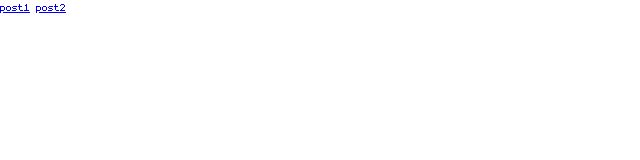
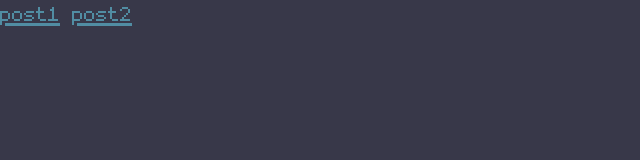
Before and after one commit to Horryportier/neocites, a plain HTML site: page index.html in a window 1280 px wide. Shown: the whole page, without its empty margins (0-640 px from the left). Drawn offline with Linux system fonts and the light colour scheme.

Commit message:
some css

```diff
--- a/index.html
+++ b/index.html
@@ -11,8 +11,10 @@
 
 <body>
 	<div class="main">
-		<a href="output/post1/page1.html">post1</a>
+		<div class="blog-posts-links">
+			<a href="output/post1/page1.html">post1</a>
 <a href="output/post2/page1.html">post2</a>
+		</div>
 	</div>
 </body>
 
--- a/style.css
+++ b/style.css
@@ -1,5 +1,71 @@
 /* CSS Fixes and Improvements */
 
+:root {
+	--ekko-1: #FFFFFA;
+	--ekko-2: #E5E3E3;
+	--ekko-3: #BAB2B6;
+	--ekko-4: #948690;
+	--ekko-5: #6B606E;
+	--ekko-6: #504254;
+	--ekko-7: #322B3B;
+	--ekko-8: #1E1B27;
+	--ekko-9: #D0D0F0;
+	--ekko-10: #4F4540;
+	--ekko-11: #695E57;
+	--ekko-12: #9A8D7A;
+	--ekko-13: #D5C9AB;
+	--ekko-14: #FBF2D0;
+	--ekko-15: #B5AE91;
+	--ekko-16: #83816C;
+	--ekko-17: #5A5C58;
+	--ekko-18: #383849;
+	--ekko-19: #94A285;
+	--ekko-20: #738369;
+	--ekko-21: #546851;
+	--ekko-22: #374C46;
+	--ekko-23: #2A3941;
+	--ekko-24: #242832;
+	--ekko-25: #C0D9D9;
+	--ekko-26: #789AAC;
+	--ekko-27: #567183;
+	--ekko-28: #3E515E;
+	--ekko-29: #F5DB93;
+	--ekko-30: #D9B56F;
+	--ekko-31: #BB9256;
+	--ekko-32: #9C7444;
+	--ekko-33: #795636;
+	--ekko-34: #553B2C;
+	--ekko-35: #362A29;
+	--ekko-36: #262026;
+	--ekko-37: #38222D;
+	--ekko-38: #542434;
+	--ekko-39: #752B39;
+	--ekko-40: #96413D;
+	--ekko-41: #B56246;
+	--ekko-42: #D88E4F;
+	--ekko-43: #EFC15F;
+	--ekko-44: #C2B752;
+	--ekko-45: #A0A34B;
+	--ekko-46: #7E8940;
+	--ekko-47: #5E7745;
+	--ekko-48: #3D654D;
+	--ekko-49: #517F4E;
+	--ekko-50: #719D50;
+	--ekko-51: #97BD56;
+	--ekko-52: #2D416E;
+	--ekko-53: #3B6992;
+	--ekko-54: #518DA3;
+	--ekko-55: #83C5CF;
+	--ekko-56: #BEFBFB;
+	--ekko-57: #242849;
+	--ekko-58: #372B54;
+	--ekko-59: #4D3454;
+	--ekko-60: #67455F;
+	--ekko-61: #866170;
+	--ekko-62: #AD827F;
+	--ekko-63: #E7B19E;
+	--ekko-64: #F2D3B5;
+}
 
 
 @font-face {
@@ -7,10 +73,30 @@
 	src: url('monogram.ttf');
 }
 
-html,
 body {
+	width: 100%;
 	height: 100%;
+
 	margin: 0;
 	padding: 0;
+
 	font-family: 'Monogram', sans-serif;
+	background-color: var(--ekko-18);
 }
+
+.main {
+	align-self: center;
+}
+
+.blog-posts-links {
+	a:link {
+		color: var(--ekko-54);
+	}
+
+	a:visited {
+		color: var(--ekko-53);
+	}
+
+	float: left;
+	font-size: 32px;
+}
```
Also changed, not shown: 1 other file.
